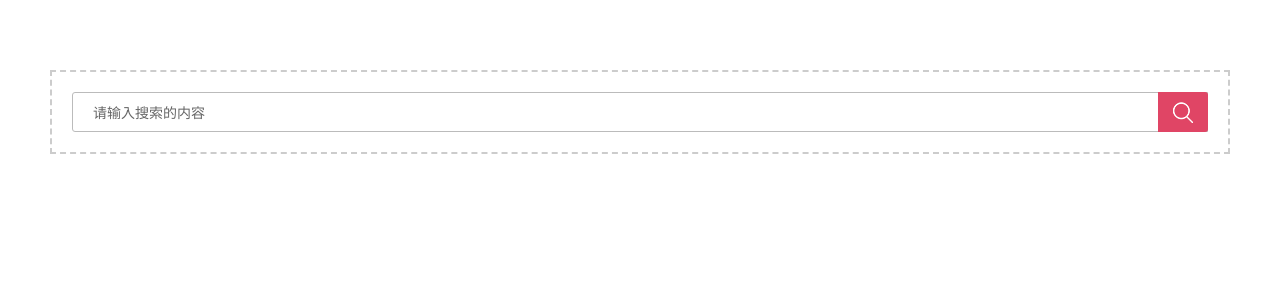
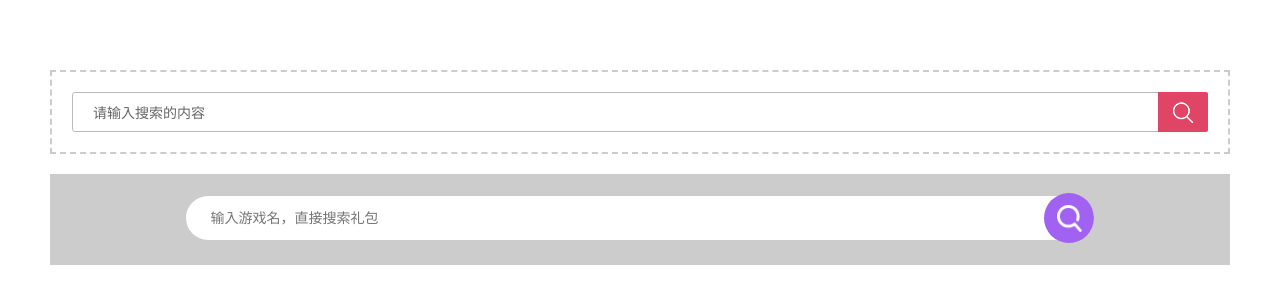
Before and after one commit to yyman001/yyman001.github.io, a plain HTML site: page html_template/search.html in a window 1280 px wide. Drawn offline with Linux system fonts and the light colour scheme.

Commit message:
add:搜索

```diff
--- a/html_template/search.html
+++ b/html_template/search.html
@@ -24,5 +24,20 @@
         </div>
 
     </div>
+
+	<div class="box" style="background-color:#ccc;">
+	<style>
+.search-box { box-sizing: border-box;padding: 0 10%; width: 100%; }
+.search-box:after { content: ''; display: table; clear: both; }
+.search-box .search-text { box-sizing: border-box; float: left; padding-right: 50px; padding-left: 25px; width: 100%; height: 44px; line-height: 2.2; border: none; font-size: 14px; color: #666; border-radius: 45px; background-color: #fff; overflow: hidden; }
+.search-box .search-text:focus { outline: 1px solid transparent; }
+.search-box .submit-btn { float: right; margin-left: -100%; margin-top: -3px; padding: 0; width: 50px; height: 50px; line-height: 50px; color: #ffffff; border: none; border-radius: 50%; font-size: 18px; cursor: pointer; text-indent: -9999px; background-color: #a161f1; background-image: url(../images/search-ico.png); background-repeat: no-repeat; background-position: 50%; background-size: 50%; }
+
+	</style>
+		<div class="search-box">
+            <input type="text" class="search-text" placeholder="输入游戏名，直接搜索礼包">
+            <button class="submit-btn">搜索</button>
+        </div>
+	</div>
 </body>
 </html>
```
Also changed, not shown: html_template/images/search-ico.png (added).
